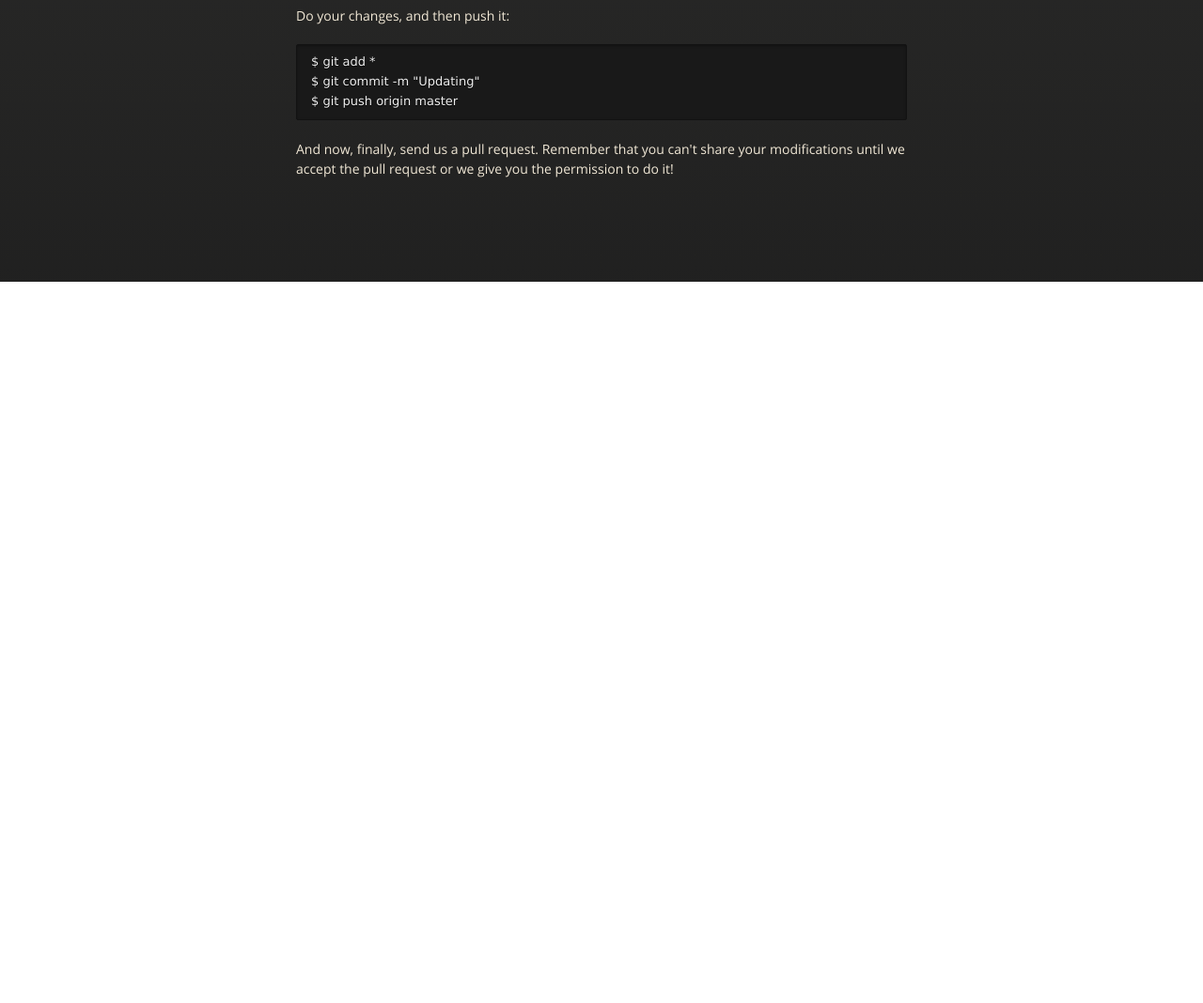
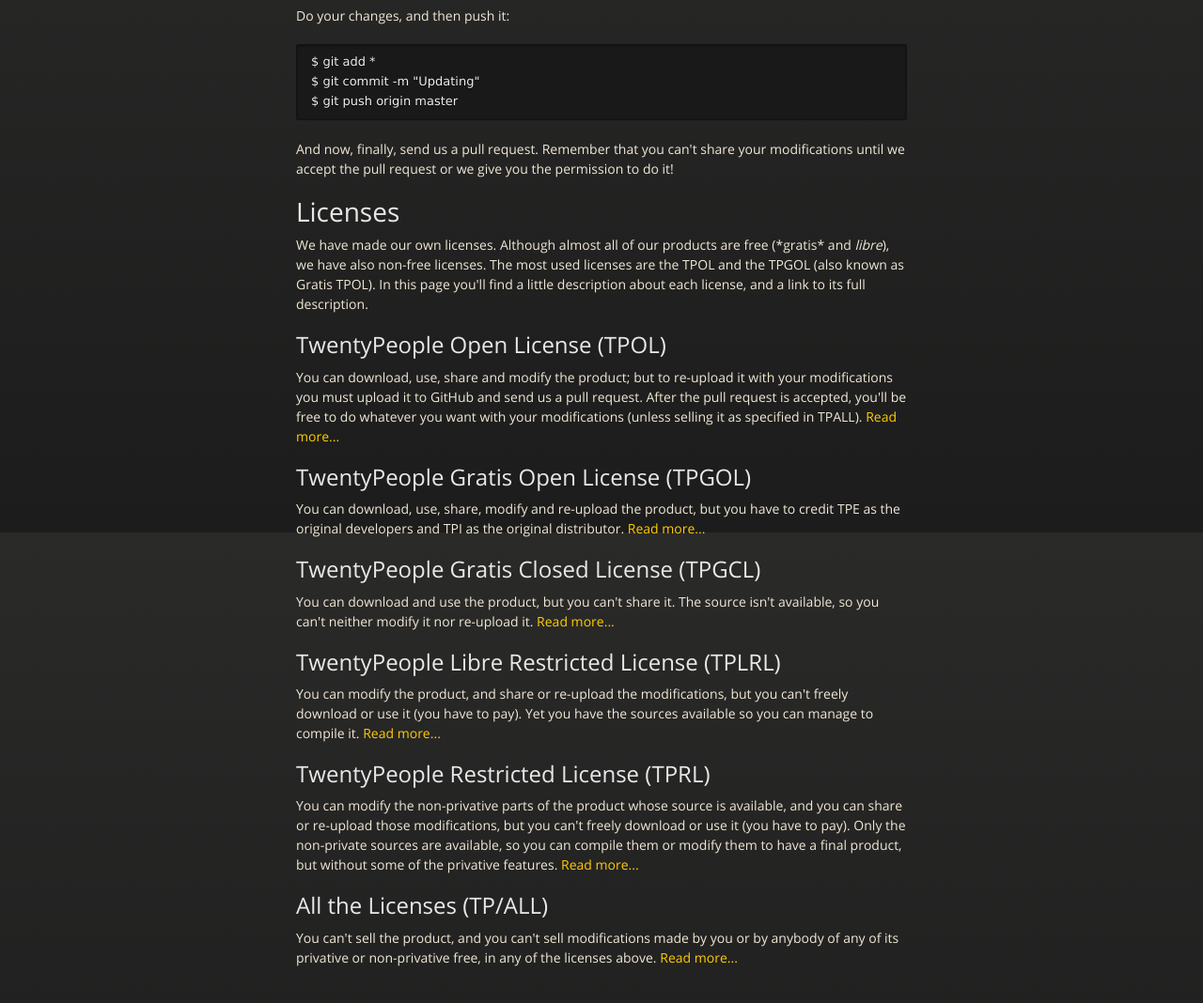
Before and after one commit to TwentyPeople/twentypeople.github.io, a plain HTML site: page index.html in a window 1280 px wide. Shown: the part 1033-2101 px from the top of the page at 94% size. Before the commit the page ends 1333 px from the top, so only its background shows below. Drawn offline with nearby package versions, Linux system fonts and the light colour scheme.

Commit message:
Replace master branch with page content via GitHub

```diff
--- a/index.html
+++ b/index.html
@@ -82,6 +82,48 @@ $ git push origin master
 </code></pre>
 
 <p>And now, finally, send us a pull request. Remember that you can't share your modifications until we accept the pull request or we give you the permission to do it!</p>
+
+<h1>
+<a name="licenses" class="anchor" href="#licenses"><span class="octicon octicon-link"></span></a>Licenses</h1>
+
+<p>We have made our own licenses. Although almost all of our products are free (*gratis* and <em>libre</em>), we have also non-free licenses. The most used licenses are the TPOL and the TPGOL (also known as Gratis TPOL).
+In this page you'll find a little description about each license, and a link to its full description.</p>
+
+<h2>
+<a name="twentypeople-open-license-tpol" class="anchor" href="#twentypeople-open-license-tpol"><span class="octicon octicon-link"></span></a>TwentyPeople Open License (TPOL)</h2>
+
+<p>You can download, use, share and modify the product; but to re-upload it with your modifications you must upload it to GitHub and send us a pull request. After the pull request is accepted, you'll be free to do whatever you want with your modifications (unless selling it as specified in TPALL).
+<a href="http://twentypeopleinternational.blogspot.com.es/p/our-licenses.html#tpol">Read more...</a></p>
+
+<h2>
+<a name="twentypeople-gratis-open-license-tpgol" class="anchor" href="#twentypeople-gratis-open-license-tpgol"><span class="octicon octicon-link"></span></a>TwentyPeople Gratis Open License (TPGOL)</h2>
+
+<p>You can download, use, share, modify and re-upload the product, but you have to credit TPE as the original developers and TPI as the original distributor.
+<a href="http://twentypeopleinternational.blogspot.com.es/p/our-licenses.html#tpgol">Read more...</a></p>
+
+<h2>
+<a name="twentypeople-gratis-closed-license-tpgcl" class="anchor" href="#twentypeople-gratis-closed-license-tpgcl"><span class="octicon octicon-link"></span></a>TwentyPeople Gratis Closed License (TPGCL)</h2>
+
+<p>You can download and use the product, but you can't share it. The source isn't available, so you can't neither modify it nor re-upload it.
+<a href="http://twentypeopleinternational.blogspot.com.es/p/our-licenses.html#tpgcl">Read more...</a></p>
+
+<h2>
+<a name="twentypeople-libre-restricted-license-tplrl" class="anchor" href="#twentypeople-libre-restricted-license-tplrl"><span class="octicon octicon-link"></span></a>TwentyPeople Libre Restricted License (TPLRL)</h2>
+
+<p>You can modify the product, and share or re-upload the modifications, but you can't freely download or use it (you have to pay). Yet you have the sources available so you can manage to compile it.
+<a href="http://twentypeopleinternational.blogspot.com.es/p/our-licenses.html#tplrl">Read more...</a></p>
+
+<h2>
+<a name="twentypeople-restricted-license-tprl" class="anchor" href="#twentypeople-restricted-license-tprl"><span class="octicon octicon-link"></span></a>TwentyPeople Restricted License (TPRL)</h2>
+
+<p>You can modify the non-privative parts of the product whose source is available, and you can share or re-upload those modifications, but you can't freely download or use it (you have to pay). Only the non-private sources are available, so you can compile them or modify them to have a final product, but without some of the privative features.
+<a href="http://twentypeopleinternational.blogspot.com.es/p/our-licenses.html#tprl">Read more...</a></p>
+
+<h2>
+<a name="all-the-licenses-tpall" class="anchor" href="#all-the-licenses-tpall"><span class="octicon octicon-link"></span></a>All the Licenses (TP/ALL)</h2>
+
+<p>You can't sell the product, and you can't sell modifications made by you or by anybody of any of its privative or non-privative free, in any of the licenses above.
+<a href="http://twentypeopleinternational.blogspot.com.es/p/our-licenses.html#tpall">Read more...</a></p>
       </section>
 
     </div>
```
Also changed, not shown: params.json (+1 -1 lines).
